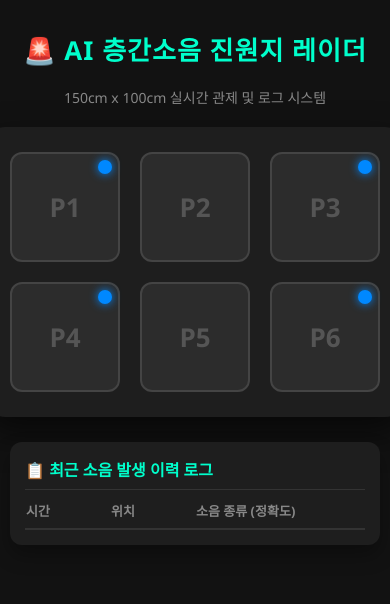
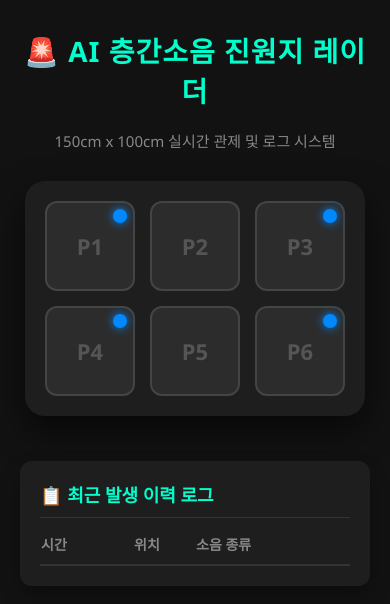
Before and after one commit to 22212093/noise-radar-web, a plain HTML site: page index.html in a window 390 px wide. Drawn offline with Linux system fonts and the light colour scheme; no server answers.

Commit message:
Feat: 그리드 정렬 및 실시간 진원지 로그 테이블 시스템 구축

```diff
--- a/index.html
+++ b/index.html
@@ -7,90 +7,70 @@
     <script src="https://www.gstatic.com/firebasejs/8.10.1/firebase-app.js"></script>
     <script src="https://www.gstatic.com/firebasejs/8.10.1/firebase-database.js"></script>
     <style>
-        body { font-family: 'Segoe UI', Tahoma, Geneva, Verdana, sans-serif; background-color: #121212; color: white; display: flex; flex-direction: column; align-items: center; justify-content: flex-start; min-height: 100vh; margin: 0; padding: 20px; box-sizing: border-box; }
-        h1 { color: #00ffcc; margin-bottom: 5px; font-size: 26px; letter-spacing: 1px; margin-top: 10px; }
-        p { color: #888; margin-bottom: 20px; font-size: 14px; }
+        body { font-family: 'Segoe UI', Tahoma, Geneva, Verdana, sans-serif; background-color: #121212; color: white; display: flex; flex-direction: column; align-items: center; min-height: 100vh; margin: 0; padding: 20px; box-sizing: border-box; }
+        h1 { color: #00ffcc; margin-bottom: 5px; font-size: 28px; letter-spacing: 1px; margin-top: 10px; text-align: center; }
+        p { color: #888; margin-bottom: 30px; font-size: 15px; text-align: center; }
 
-        /* 3x2 그리드 배열 (정상화 완료: 1 2 3 / 4 5 6) */
-        .grid-container {
-            display: grid;
-            grid-template-columns: repeat(3, 110px);
-            grid-template-rows: repeat(2, 110px);
-            gap: 20px;
-            background-color: #1e1e1e;
-            padding: 25px;
-            border-radius: 20px;
-            box-shadow: 0 15px 35px rgba(0,0,0,0.6);
-            margin-bottom: 25px;
+        /* 🔥 좌우 분할을 위한 메인 컨테이너 (기본 PC/태블릿 모드) */
+        .main-container {
+            display: flex;
+            flex-direction: row;
+            justify-content: center;
+            align-items: flex-start;
+            gap: 50px;
+            max-width: 1000px;
+            width: 100%;
         }
 
-        .zone {
-            background-color: #2c2c2c;
-            border: 2px solid #444;
-            border-radius: 12px;
-            display: flex;
-            align-items: center;
-            justify-content: center;
-            font-size: 26px;
-            font-weight: bold;
-            color: #555;
-            position: relative;
-            transition: all 0.3s cubic-bezier(0.4, 0, 0.2, 1);
+        /* 왼쪽 패널: 도면 + 결과창 */
+        .left-panel { display: flex; flex-direction: column; align-items: center; width: 100%; max-width: 370px; }
+
+        .grid-container {
+            display: grid; grid-template-columns: repeat(3, 110px); grid-template-rows: repeat(2, 110px); gap: 20px;
+            background-color: #1e1e1e; padding: 30px; border-radius: 20px; box-shadow: 0 15px 35px rgba(0,0,0,0.6);
+            margin-bottom: 25px; justify-content: center;
         }
 
-        .node-marker {
-            position: absolute;
-            top: 6px; right: 6px;
-            width: 14px; height: 14px;
-            background-color: #0088ff;
-            border-radius: 50%;
-            box-shadow: 0 0 10px #0088ff;
-        }
+        .zone { background-color: #2c2c2c; border: 2px solid #444; border-radius: 12px; display: flex; align-items: center; justify-content: center; font-size: 26px; font-weight: bold; color: #555; position: relative; transition: all 0.3s cubic-bezier(0.4, 0, 0.2, 1); }
+        .node-marker { position: absolute; top: 6px; right: 6px; width: 14px; height: 14px; background-color: #0088ff; border-radius: 50%; box-shadow: 0 0 10px #0088ff; }
+        .active { background-color: #ff3333 !important; border-color: #ff6666 !important; color: white !important; box-shadow: 0 0 25px #ff3333; animation: pulse 0.8s infinite; }
 
-        .active {
-            background-color: #ff3333 !important;
-            border-color: #ff6666 !important;
-            color: white !important;
-            box-shadow: 0 0 25px #ff3333;
-            animation: pulse 0.8s infinite;
-        }
+        @keyframes pulse { 0% { transform: scale(1); } 50% { transform: scale(1.04); } 100% { transform: scale(1); } }
 
-        @keyframes pulse {
-            0% { transform: scale(1); }
-            50% { transform: scale(1.04); }
-            100% { transform: scale(1); }
-        }
-
-        /* 결과 알림 보드 */
         .result-box {
-            width: 370px;
-            padding: 15px 25px;
-            background-color: #1e1e1e;
-            border-left: 6px solid #00ffcc;
-            border-radius: 8px;
-            font-size: 16px;
-            line-height: 1.6;
-            box-shadow: 0 10px 20px rgba(0,0,0,0.3);
-            margin-bottom: 25px;
-            display: none;
-            box-sizing: border-box;
+            width: 100%; padding: 20px 25px; background-color: #1e1e1e; border-left: 6px solid #00ffcc;
+            border-radius: 8px; font-size: 16px; line-height: 1.6; box-shadow: 0 10px 20px rgba(0,0,0,0.3);
+            display: none; box-sizing: border-box;
         }
         .result-box span { color: #00ffcc; font-weight: bold; font-size: 20px; }
 
-        /* 🔥 실시간 로그 테이블 스타일 */
-        .log-container {
-            width: 370px;
-            background-color: #1e1e1e;
-            border-radius: 12px;
-            padding: 15px;
-            box-shadow: 0 10px 20px rgba(0,0,0,0.3);
-            box-sizing: border-box;
+        /* 오른쪽 패널: 로그 테이블 */
+        .right-panel {
+            width: 100%; max-width: 400px; background-color: #1e1e1e; border-radius: 12px; padding: 20px;
+            box-shadow: 0 10px 20px rgba(0,0,0,0.3); box-sizing: border-box;
         }
-        .log-container h2 { font-size: 16px; color: #00ffcc; margin-top: 0; margin-bottom: 10px; border-bottom: 1px solid #333; padding-bottom: 8px; }
-        .log-table { width: 100%; border-collapse: collapse; font-size: 13px; text-align: left; }
-        .log-table th { color: #888; font-weight: 600; padding-bottom: 8px; border-bottom: 2px solid #333; }
-        .log-table td { padding: 8px 0; border-bottom: 1px solid #222; color: #ccc; }
-        .log-table tr:first-child td { color: #ff6666; font-weight: bold; } /* 최근 로그 하이라이트 */
+        .right-panel h2 { font-size: 18px; color: #00ffcc; margin-top: 0; margin-bottom: 15px; border-bottom: 1px solid #333; padding-bottom: 10px; }
+        .log-table { width: 100%; border-collapse: collapse; font-size: 14px; text-align: left; }
+        .log-table th { color: #888; font-weight: 600; padding-bottom: 10px; border-bottom: 2px solid #333; }
+        .log-table td { padding: 10px 0; border-bottom: 1px solid #222; color: #ccc; }
+        .log-table tr:first-child td { color: #ff6666; font-weight: bold; }
+
+        /* 📱 모바일 화면(스마트폰)을 위한 반응형 CSS 추가 */
+        @media (max-width: 768px) {
+            .main-container {
+                flex-direction: column; /* 가로 배열을 세로 배열로 변경 */
+                align-items: center;
+                gap: 20px; /* 패널 사이 간격 줄임 */
+            }
+            .grid-container {
+                grid-template-columns: repeat(3, 90px); /* 폰 화면에 맞춰 그리드 살짝 축소 */
+                grid-template-rows: repeat(2, 90px);
+                padding: 20px;
+                gap: 15px;
+            }
+            .zone { font-size: 22px; }
+            .right-panel { max-width: 370px; } /* 로그 창도 왼쪽 도면 창이랑 크기 맞춤 */
+        }
     </style>
 </head>
 <body>
@@ -98,88 +78,69 @@
     <h1>🚨 AI 층간소음 진원지 레이더</h1>
     <p>150cm x 100cm 실시간 관제 및 로그 시스템</p>
 
+    <div class="main-container">
+        <div class="left-panel">
             <div class="grid-container">
                 <div id="z1" class="zone">P1<div class="node-marker"></div></div>
                 <div id="z2" class="zone">P2</div>
                 <div id="z3" class="zone">P3<div class="node-marker"></div></div>
-
                 <div id="z4" class="zone">P4<div class="node-marker"></div></div>
                 <div id="z5" class="zone">P5</div>
                 <div id="z6" class="zone">P6<div class="node-marker"></div></div>
             </div>
 
             <div id="resultBox" class="result-box">
-        📍 발생 진원지: <span id="resZone">P-</span> 구역<br>
-        🔊 소음원 분류: <span id="resSound">분석 중</span> 감지<br>
-        🎯 모델 정확도: <span id="resAcc">0</span>%
+                📍 진원지: <span id="resZone">P-</span> 구역<br>
+                🔊 소음원: <span id="resSound">대기 중</span><br>
+                🎯 정확도: <span id="resAcc">0</span>%
+            </div>
         </div>
 
-    <div class="log-container">
-        <h2>📋 최근 소음 발생 이력 로그</h2>
+        <div class="right-panel">
+            <h2>📋 최근 발생 이력 로그</h2>
             <table class="log-table">
                 <thead>
                     <tr>
-                    <th width="25%">시간</th>
-                    <th width="25%">위치</th>
-                    <th width="50%">소음 종류 (정확도)</th>
+                        <th width="30%">시간</th>
+                        <th width="20%">위치</th>
+                        <th width="50%">소음 종류</th>
                     </tr>
                 </thead>
                 <tbody id="logBody">
                     </tbody>
             </table>
         </div>
+    </div>
 
     <script>
-        // 파이어베이스 완전 매핑
         const firebaseConfig = {
             databaseURL: "https://noiseradar-8886e-default-rtdb.firebaseio.com/"
         };
-
         firebase.initializeApp(firebaseConfig);
         const db = firebase.database();
 
-        // 실시간 리스닝 규칙
         db.ref('current_status').on('value', (snapshot) => {
             const data = snapshot.val();
-
             if (data && data.zone > 0) {
-                // 1. 기존 그리드 액티브 초기화 후 해당 구역 빨간불 켜기
-                for(let i=1; i<=6; i++) {
-                    document.getElementById('z'+i).classList.remove('active');
-                }
+                for(let i=1; i<=6; i++) document.getElementById('z'+i).classList.remove('active');
                 document.getElementById('z' + data.zone).classList.add('active');
 
-                // 2. 알림창 데이터 반영
                 document.getElementById('resZone').innerText = 'P' + data.zone;
                 document.getElementById('resSound').innerText = data.sound;
                 document.getElementById('resAcc').innerText = data.accuracy;
                 document.getElementById('resultBox').style.display = 'block';
 
-                // 3. 🔥 진원지 로그 시스템: 새로운 소음 데이터 테이블에 행(Row) 추가
                 const logBody = document.getElementById('logBody');
                 const now = new Date();
                 const timeString = now.toLocaleTimeString('ko-KR', { hour12: false, hour: '2-digit', minute: '2-digit', second: '2-digit' });
 
-                // 새로운 로그 행 생성
                 const newRow = document.createElement('tr');
-                newRow.innerHTML = `
-                    <td>${timeString}</td>
-                    <td><b style="color: #00ffcc;">P${data.zone}</b></td>
-                    <td>${data.sound} (${data.accuracy}%)</td>
-                `;
+                newRow.innerHTML = `<td>${timeString}</td><td><b style="color: #00ffcc;">P${data.zone}</b></td><td>${data.sound} (${data.accuracy}%)</td>`;
 
-                // 최신 로그가 맨 위로 오도록 추가
                 logBody.insertBefore(newRow, logBody.firstChild);
-
-                // 로그가 너무 많아지면 스크롤이 터지니까 최근 5개만 유지하도록 커트
-                if (logBody.children.length > 5) {
-                    logBody.removeChild(logBody.lastChild);
-                }
+                if (logBody.children.length > 8) logBody.removeChild(logBody.lastChild);
             } else {
-                // 라파에서 리셋 신호(zone=0)가 오면 그리드 빨간불만 끄고 알림창 숨김 (로그는 유지!)
-                for(let i=1; i<=6; i++) {
-                    document.getElementById('z'+i).classList.remove('active');
-                }
+                for(let i=1; i<=6; i++) document.getElementById('z'+i).classList.remove('active');
                 document.getElementById('resultBox').style.display = 'none';
             }
         });
```
Lines whose indentation alone changed are shown as unchanged.
